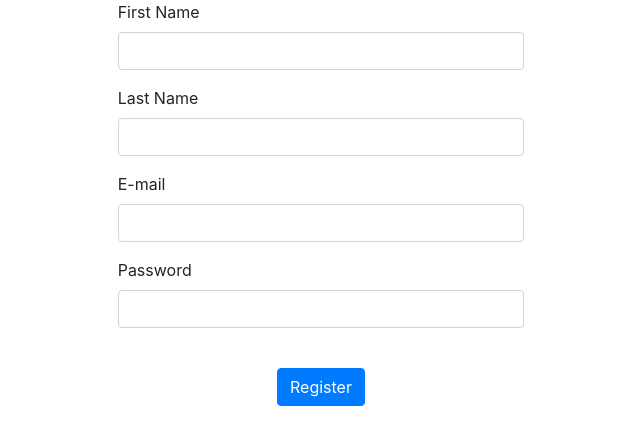
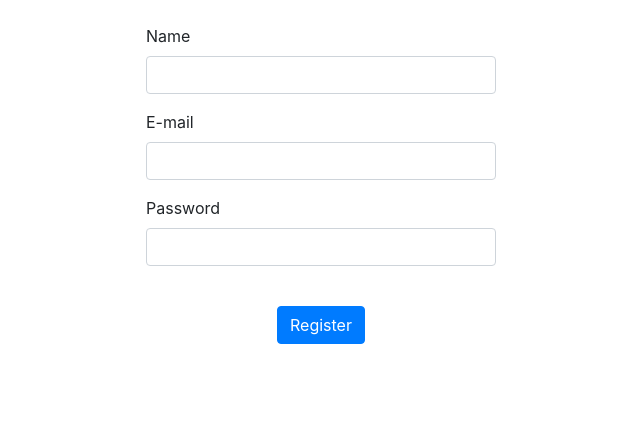
Before and after one commit to AbdulKhader4123/angular, an Angular app: page /register in a window 1280 px wide. Shown: the top 444 px of the page, without its empty margins (319-959 px from the left). Built offline with nearby package versions, Linux system fonts and the light colour scheme.

Commit message:
register-success 1/1/20

```diff
--- a/src/app/app.module.ts
+++ b/src/app/app.module.ts
@@ -1,6 +1,7 @@
 import { BrowserModule } from '@angular/platform-browser';
 import { NgModule } from '@angular/core';
 import { FormsModule ,ReactiveFormsModule} from '@angular/forms';
+import { HttpClientModule } from '@angular/common/http';
 
 
 import { AppRoutingModule } from './app-routing.module';
@@ -43,7 +44,8 @@ import { RegisterComponent } from './register/register.component';
     AppRoutingModule,
     FormsModule,
     ReactiveFormsModule,
-    routing
+    routing,
+    HttpClientModule
   ],
   providers: [ShoppingService],
   bootstrap: [AppComponent]
--- a/src/app/login/login.component.html
+++ b/src/app/login/login.component.html
@@ -1,3 +1,6 @@
+<div class="container">
+    <br>
+
 <div class="row">
         <div class="col-md-4">
           </div>
@@ -25,3 +28,4 @@
         </form>
     </div>
 </div>
+</div>
--- a/src/app/register/register.component.html
+++ b/src/app/register/register.component.html
@@ -1,3 +1,6 @@
+<div class="container">
+        <br>
+
 <div class="row">
     <div class="col-md-4">
       </div>
@@ -5,16 +8,11 @@
    <form [formGroup]="userForm" (ngSubmit)="onSubmit()" >
 
         <div class="form-group" > <!-- First Name -->
-            <label for="first_name" class="control-label">First Name</label>
-            <input type="text" formControlName="first_name" class="form-control"[ngClass]="{ 'is-invalid': invalidFirstName() }" id="first_name" name="first_name" >
-            <p *ngIf="invalidFirstName()" id="first_name_error" class="invalid-feedback">Invalid first name.</p>
+            <label for="name" class="control-label">Name</label>
+            <input type="text" formControlName="name" class="form-control"[ngClass]="{ 'is-invalid': invalidFirstName() }" id="name" name="name" >
+            <p *ngIf="invalidFirstName()" id="name_error" class="invalid-feedback">Invalid first name.</p>
         </div>
 
-        <div class="form-group " > <!-- Last Name -->
-            <label for="last_name" class="control-label">Last Name</label>
-            <input type="text" formControlName="last_name" class="form-control" [ngClass]="{ 'is-invalid': invalidLastName() }" id="last_name" name="last_name" >
-            <p *ngIf="invalidLastName()" id="last_name_error" class="invalid-feedback">Invalid last name.</p>
-        </div>
 
         <div class="form-group" > <!-- Email -->
             <label for="email" class="control-label">E-mail</label>
@@ -35,3 +33,4 @@
     </form>
 </div>
 </div>
+</div>
--- a/src/app/register/register.component.ts
+++ b/src/app/register/register.component.ts
@@ -1,30 +1,28 @@
 import { Component, OnInit, ɵConsole } from '@angular/core';
 import { FormBuilder, FormGroup, FormControl, Validators } from '@angular/forms';
+import { RegisterService } from '../shared/Register.service';
 
 @Component({
   selector: 'app-register',
   templateUrl: './register.component.html',
-  styleUrls: ['./register.component.scss']
+  styleUrls: ['./register.component.scss'],
+  providers:[RegisterService]
 })
 export class RegisterComponent implements OnInit {
   registered = false;
 	submitted = false;
 	userForm: FormGroup;
 
-  constructor(private formBuilder: FormBuilder)
+  constructor(private formBuilder: FormBuilder,private registerService:RegisterService)
   {
 
   }
 
   invalidFirstName()
   {
-  	return (this.submitted && this.userForm.controls.first_name.errors != null);
+  	return (this.submitted && this.userForm.controls.name.errors != null);
   }
 
-  invalidLastName()
-  {
-  	return (this.submitted && this.userForm.controls.last_name.errors != null);
-  }
 
   invalidEmail()
   {
@@ -41,8 +39,7 @@ export class RegisterComponent implements OnInit {
   ngOnInit()
   {
   	this.userForm = this.formBuilder.group({
-  		first_name: ['', Validators.required],
-  		last_name: ['', Validators.required],
+  		name: ['', Validators.required],
   		email: ['', [Validators.required, Validators.email]],
   		password: ['', [Validators.required, Validators.minLength(5)]],
   	});
@@ -57,8 +54,12 @@ export class RegisterComponent implements OnInit {
   	}
   	else
   	{
-  		this.registered = true;
-  	}
+      this.registered = true;
+      this.registerService.postUser(this.userForm.value).subscribe((res)=>{
+        console.log(res);
+
+      }
+      );
   }
-
+  }
 };
--- /dev/null
+++ b/src/app/shared/Register.service.ts
@@ -0,0 +1,19 @@
+import { Injectable } from '@angular/core'
+import {HttpClient} from '@angular/common/http'
+import {Observable} from 'rxjs/observable'
+
+import {User} from './User.model'
+
+
+@Injectable()
+export class RegisterService{
+
+    user:User;
+    readonly baseUrl='http://localhost:4000/api'
+    constructor(private http:HttpClient){
+    }
+postUser(user:User){
+    return this.http.post(this.baseUrl+"/user/registerUser",user)
+}
+
+}
--- /dev/null
+++ b/src/app/shared/User.model.ts
@@ -0,0 +1,5 @@
+export class User{
+    public name :string;
+    public email:string;
+    public password:string;
+}
```
